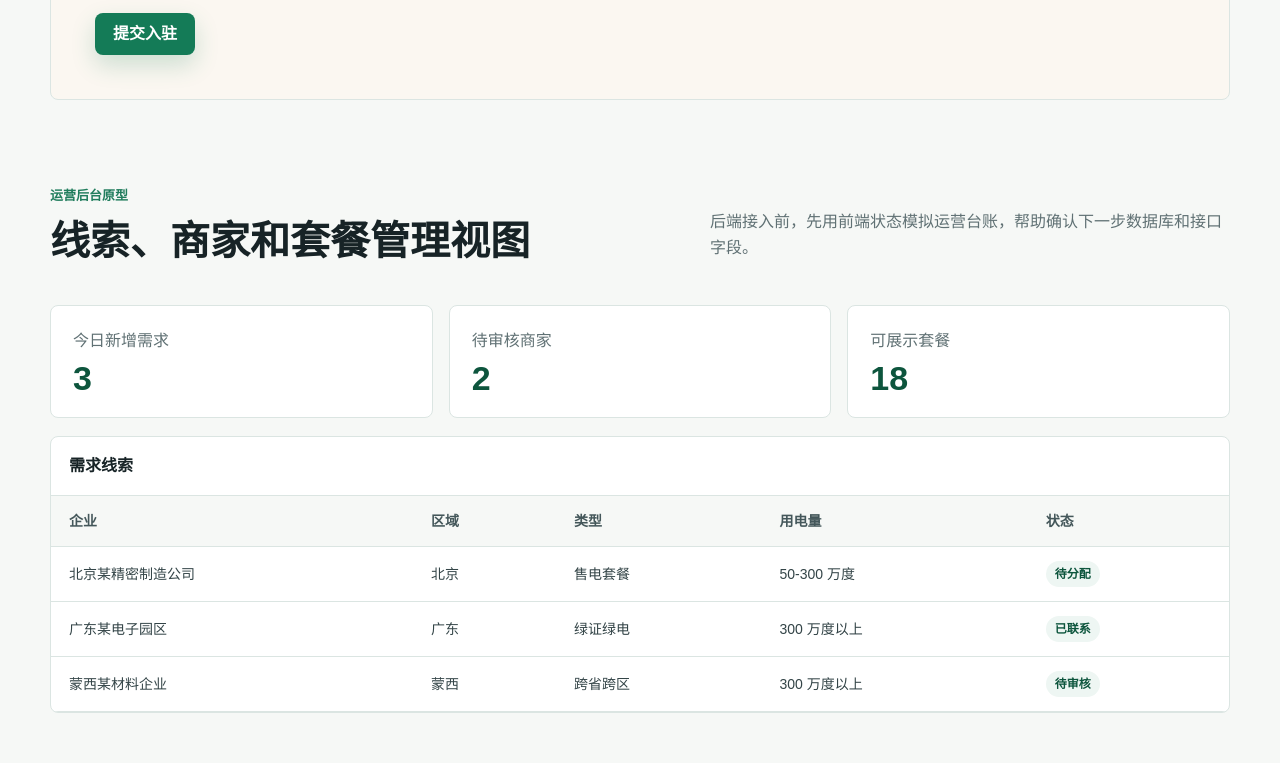
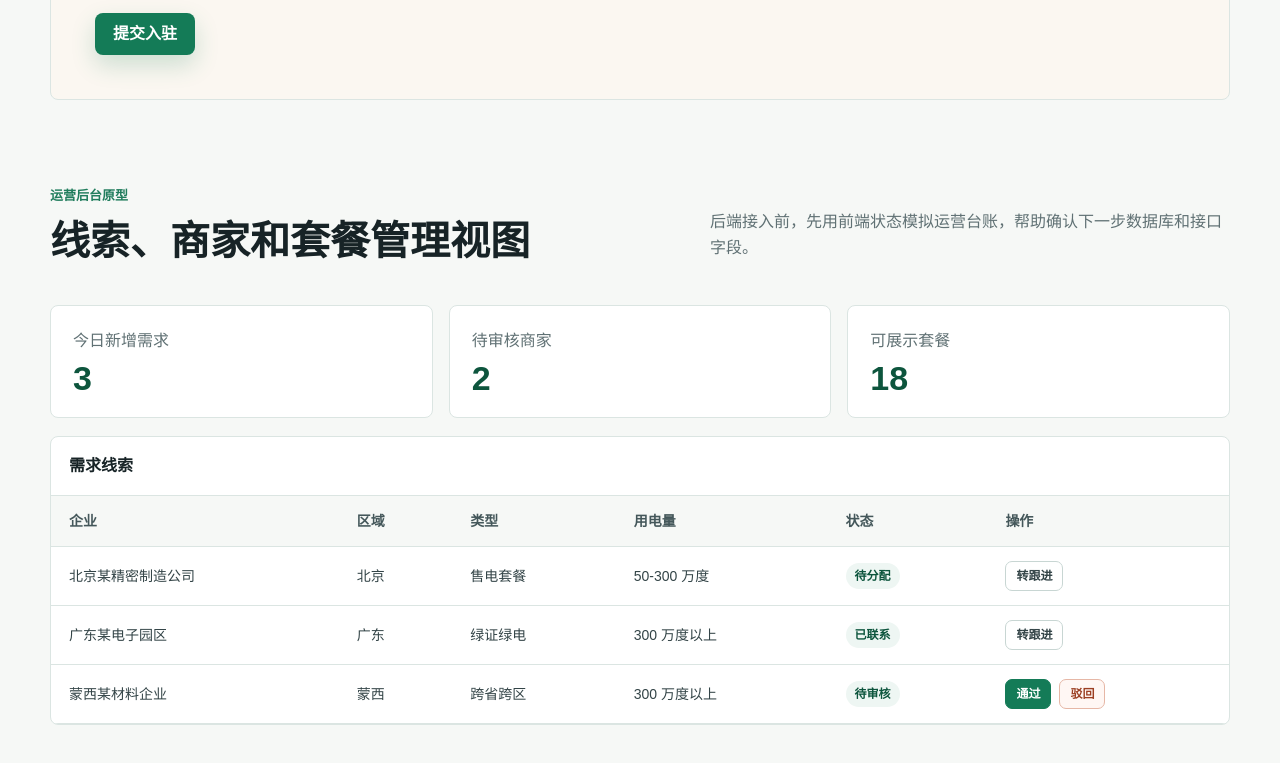
Before and after one commit to Ziyue0409/huaneng-e-platform, a plain HTML site: page index.html in a window 1280 px wide. Shown: the part 3497-4260 px from the top of the page. Drawn offline with Linux system fonts and the light colour scheme.

Commit message:
Add lead review actions

```diff
--- a/app.js
+++ b/app.js
@@ -410,17 +410,32 @@ function updateRegionFilterState() {
 
 function renderLeads() {
   document.getElementById("leadTable").innerHTML = leads
-    .map(
-      (lead) => `
+    .map((lead, index) => {
+      const actions =
+        lead.status === "待审核"
+          ? `
+            <div class="table-actions">
+              <button class="mini-btn approve" type="button" data-lead-action="approve" data-lead-index="${index}">通过</button>
+              <button class="mini-btn reject" type="button" data-lead-action="reject" data-lead-index="${index}">驳回</button>
+            </div>
+          `
+          : `
+            <div class="table-actions">
+              <button class="mini-btn" type="button" data-lead-action="follow" data-lead-index="${index}">转跟进</button>
+            </div>
+          `;
+
+      return `
         <tr>
           <td>${lead.company}</td>
           <td>${lead.region}</td>
           <td>${lead.business}</td>
           <td>${lead.volume}</td>
           <td><span class="status">${lead.status}</span></td>
+          <td>${actions}</td>
         </tr>
-      `
-    )
+      `;
+    })
     .join("");
   document.getElementById("demandCount").textContent = leads.length;
   document.getElementById("supplierCount").textContent = suppliers.length;
@@ -448,6 +463,31 @@ function setupEvents() {
   });
 
   document.getElementById("scaleSelect").addEventListener("change", renderPlans);
+
+  document.getElementById("leadTable").addEventListener("click", (event) => {
+    const button = event.target.closest("[data-lead-action]");
+    if (!button) return;
+
+    const index = Number(button.dataset.leadIndex);
+    const lead = leads[index];
+    if (!lead) return;
+
+    const action = button.dataset.leadAction;
+    if (action === "approve") {
+      lead.status = "审核通过";
+      showToast(`已通过「${lead.company}」的需求，建议转入客户跟进。`);
+    }
+    if (action === "reject") {
+      lead.status = "已驳回";
+      showToast(`已驳回「${lead.company}」的需求。`);
+    }
+    if (action === "follow") {
+      lead.status = "跟进中";
+      showToast(`「${lead.company}」已转为跟进中。`);
+    }
+
+    renderLeads();
+  });
 
   document.getElementById("demandForm").addEventListener("submit", (event) => {
     event.preventDefault();
--- a/index.html
+++ b/index.html
@@ -258,6 +258,7 @@
                 <th>类型</th>
                 <th>用电量</th>
                 <th>状态</th>
+                <th>操作</th>
               </tr>
             </thead>
             <tbody id="leadTable"></tbody>
--- a/styles.css
+++ b/styles.css
@@ -671,6 +671,41 @@ td {
   font-weight: 800;
 }
 
+.table-actions {
+  display: flex;
+  flex-wrap: wrap;
+  gap: 8px;
+}
+
+.mini-btn {
+  min-height: 30px;
+  padding: 0 10px;
+  border: 1px solid #c8d6d3;
+  border-radius: 7px;
+  background: var(--white);
+  color: #334447;
+  cursor: pointer;
+  font-size: 12px;
+  font-weight: 800;
+}
+
+.mini-btn:hover {
+  border-color: var(--green);
+  color: var(--green-dark);
+}
+
+.mini-btn.approve {
+  background: var(--green);
+  border-color: var(--green);
+  color: var(--white);
+}
+
+.mini-btn.reject {
+  background: #fff7f4;
+  border-color: #e6b7a6;
+  color: #9c3f22;
+}
+
 .toast {
   position: fixed;
   right: 22px;
```
